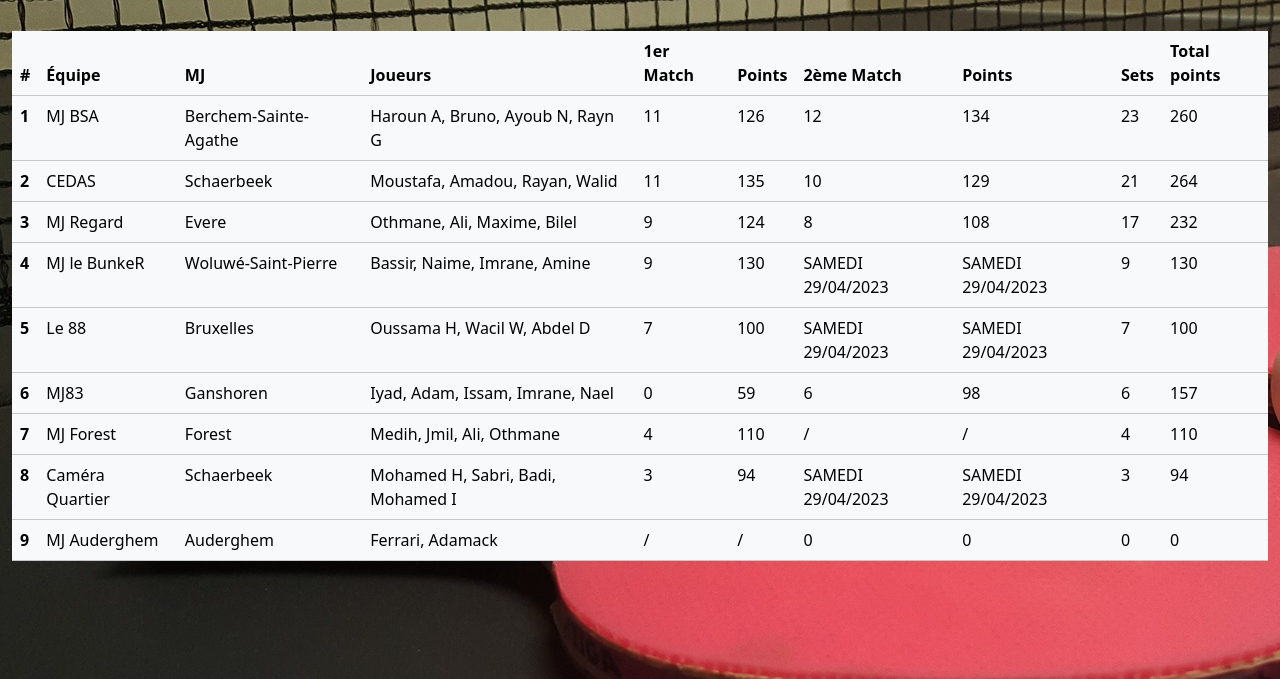
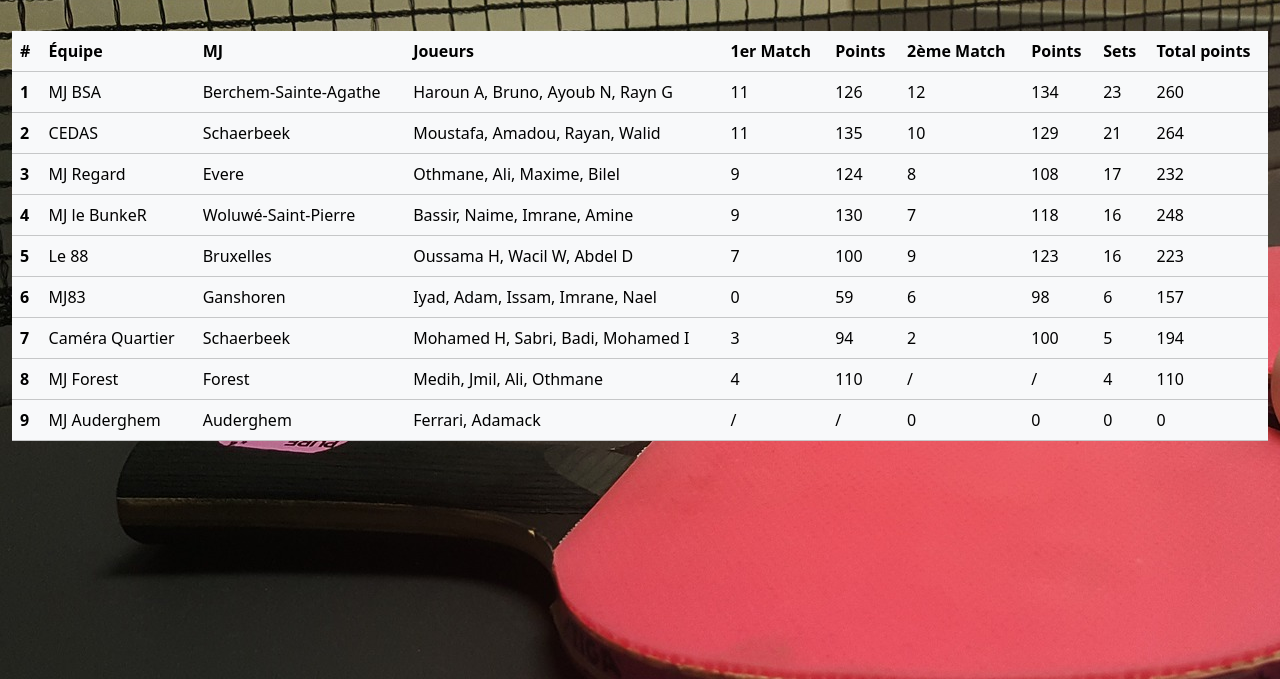
Before and after one commit to TheodoraE/pingpong, a website: page main.html in a window 1280 px wide. Shown: the part 121-800 px from the top of the page. Drawn offline with nearby package versions, Linux system fonts and the light colour scheme.

Commit message:
all match2

```diff
--- a/main.html
+++ b/main.html
@@ -80,10 +80,10 @@
                 <td>Bassir, Naime, Imrane, Amine</td>
                 <td>9</td>
                 <td>130</td>
-                <td>SAMEDI 29/04/2023</td>
-                <td>SAMEDI 29/04/2023</td>
-                <td>9</td>
-                <td>130</td>
+                <td>7</td>
+                <td>118</td>
+                <td>16</td>
+                <td>248</td>
               </tr>
               <tr>
                 <th scope="row">5</th>
@@ -92,10 +92,10 @@
                 <td>Oussama H, Wacil W, Abdel D</td>
                 <td>7</td>
                 <td>100</td>
-                <td>SAMEDI 29/04/2023</td>
-                <td>SAMEDI 29/04/2023</td>
-                <td>7</td>
-                <td>100</td>
+                <td>9</td>
+                <td>123</td>
+                <td>16</td>
+                <td>223</td>
               </tr>
               <tr>
                 <th scope="row">6</th>
@@ -111,6 +111,18 @@
               </tr>
               <tr>
                 <th scope="row">7</th>
+                <td>Caméra Quartier</td>
+                <td>Schaerbeek</td>
+                <td>Mohamed H, Sabri, Badi, Mohamed I</td>
+                <td>3</td>
+                <td>94</td>
+                <td>2</td>
+                <td>100</td>
+                <td>5</td>
+                <td>194</td>
+              </tr>
+              <tr>
+                <th scope="row">8</th>
                 <td>MJ Forest</td>
                 <td>Forest</td>
                 <td>Medih, Jmil, Ali, Othmane</td>
@@ -120,18 +132,6 @@
                 <td>/</td>
                 <td>4</td>
                 <td>110</td>
-              </tr>
-              <tr>
-                <th scope="row">8</th>
-                <td>Caméra Quartier</td>
-                <td>Schaerbeek</td>
-                <td>Mohamed H, Sabri, Badi, Mohamed I</td>
-                <td>3</td>
-                <td>94</td>
-                <td>SAMEDI 29/04/2023</td>
-                <td>SAMEDI 29/04/2023</td>
-                <td>3</td>
-                <td>94</td>
               </tr>
               <tr>
                 <th scope="row">9</th>
```
Also changed, not shown: index.html (+15 -15 lines).
